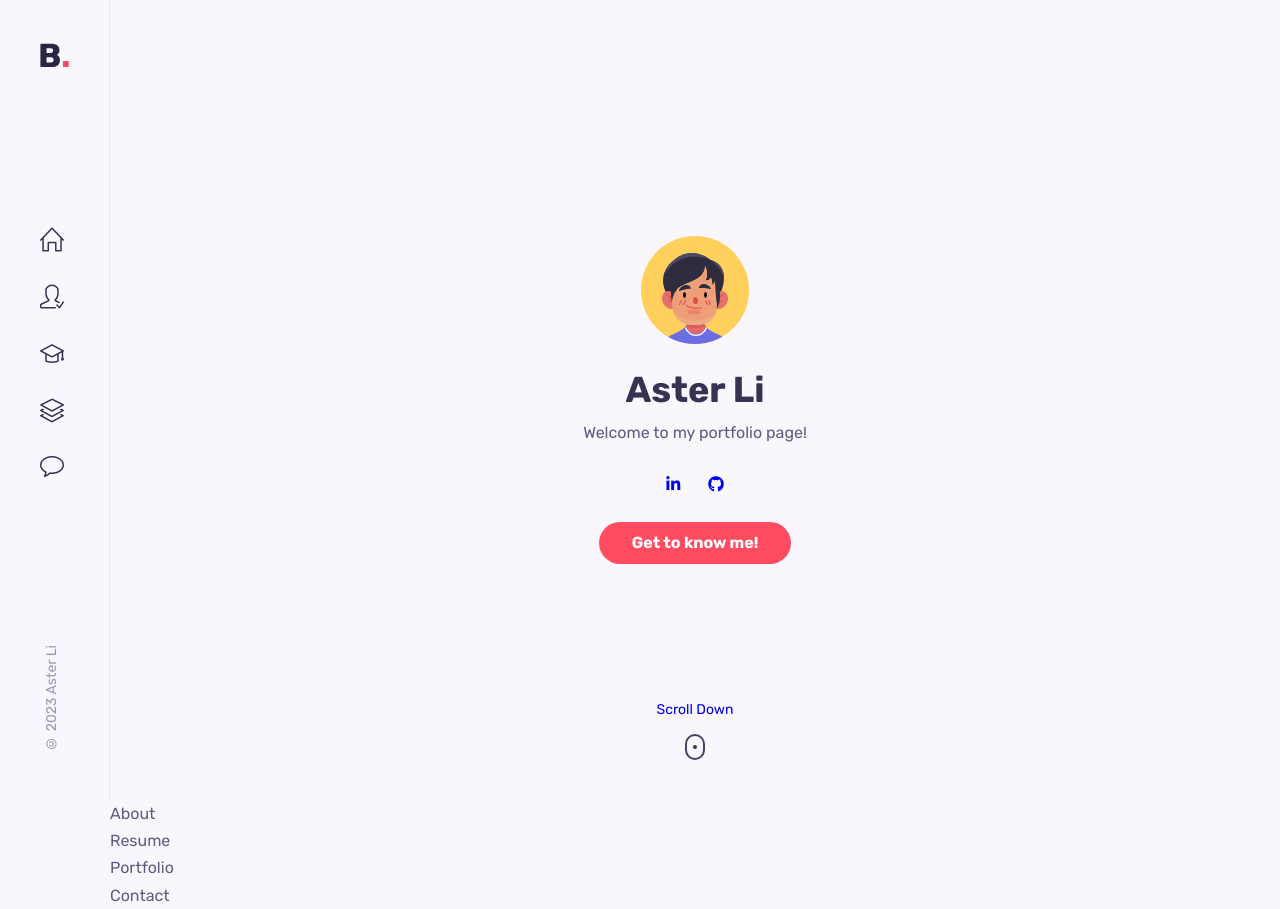
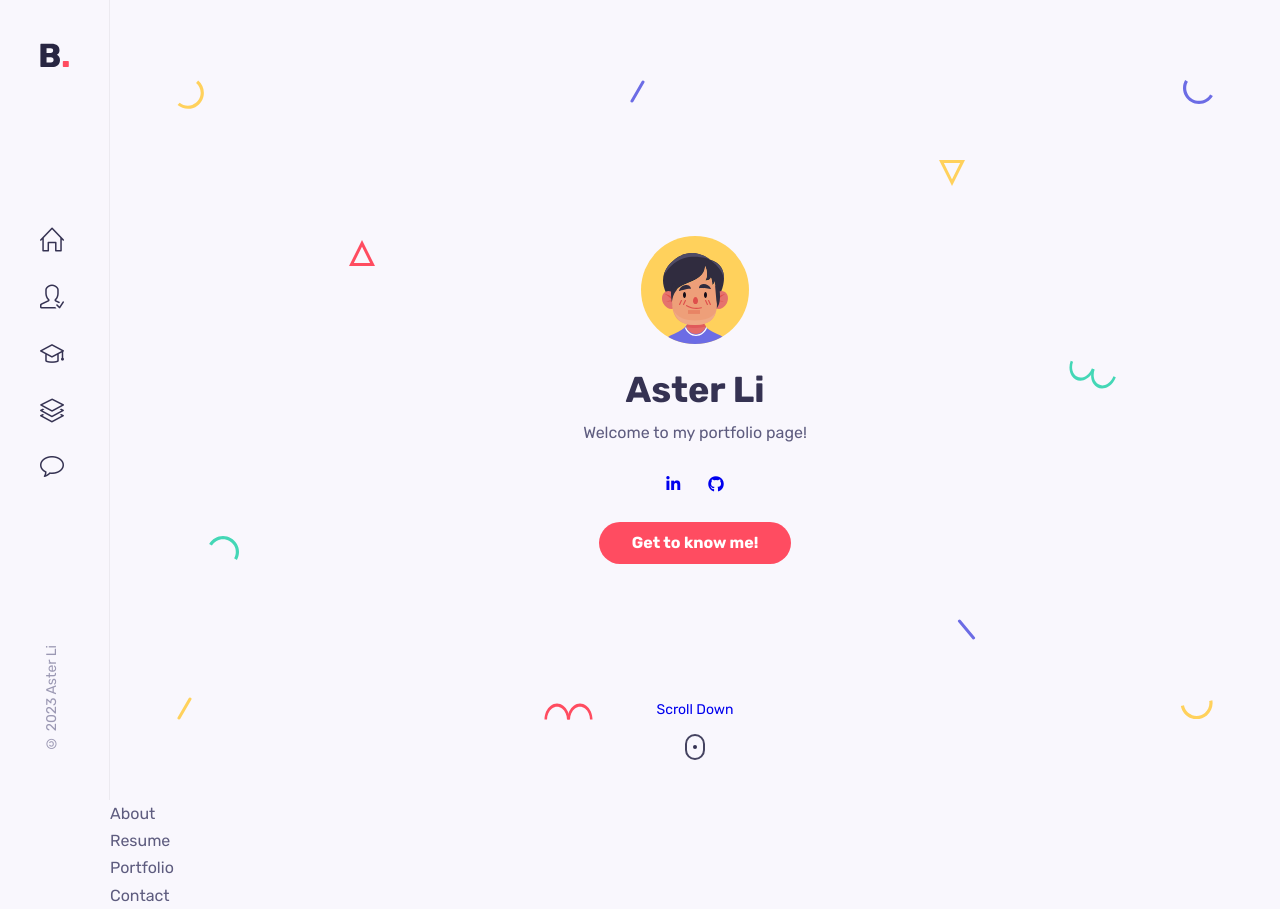
Before and after one commit to asterli/portfolio, a React (Create React App) app: page / in a window 1280 px wide. Built offline with nearby package versions, Linux system fonts and the light colour scheme.

Commit message:
Add fun shapes to the front of my home page

```diff
--- a/src/components/home/Home.jsx
+++ b/src/components/home/Home.jsx
@@ -3,6 +3,7 @@ import "./home.css";
 import Me from "../../assets/avatar-1.svg";
 import HeaderSocials from './HeaderSocials';
 import ScrollDown from './ScrollDown';
+import Shapes from './Shapes';
 
 const Home = () => {
   return (
@@ -14,10 +15,14 @@ const Home = () => {
 
         <HeaderSocials />
 
-        <a href="#contact" className="btn">Get to know me!</a>
+        <a href="#contact" className="btn">
+          Get to know me!
+        </a>
 
         <ScrollDown />
       </div>
+
+      <Shapes />
     </section>
   )
 }
--- /dev/null
+++ b/src/components/home/Shapes.jsx
@@ -0,0 +1,166 @@
+import React from 'react'
+
+const Shapes = () => {
+  return (
+    <div className="shapes">
+        <svg
+        width="27"
+        height="29"
+        class="shape s1"
+        xmlns="http://www.w3.org/2000/svg"
+      >
+        <path
+          d="M21.15625.60099c4.37954 3.67487 6.46544 9.40612 5.47254 15.03526-.9929 5.62915-4.91339 10.30141-10.2846 12.25672-5.37122 1.9553-11.3776.89631-15.75715-2.77856l2.05692-2.45134c3.50315 2.93948 8.3087 3.78663 12.60572 2.22284 4.297-1.5638 7.43381-5.30209 8.22768-9.80537.79387-4.50328-.8749-9.08872-4.37803-12.02821L21.15625.60099z"
+          fill="#FFD15C"
+          fill-rule="evenodd"
+        />
+      </svg>
+
+      <svg
+        width="26"
+        height="26"
+        class="shape s2"
+        xmlns="http://www.w3.org/2000/svg"
+      >
+        <path
+          d="M13 3.3541L2.42705 24.5h21.1459L13 3.3541z"
+          stroke="#FF4C60"
+          stroke-width="3"
+          fill="none"
+          fill-rule="evenodd"
+        />
+      </svg>
+
+      <svg
+        width="30"
+        height="25"
+        class="shape s3"
+        xmlns="http://www.w3.org/2000/svg"
+      >
+        <path
+          d="M.1436 8.9282C3.00213 3.97706 8.2841.92763 14.00013.92796c5.71605.00032 10.9981 3.04992 13.85641 8 2.8583 4.95007 2.8584 11.0491-.00014 16.00024l-2.77128-1.6c2.28651-3.96036 2.28631-8.84002.00011-12.8002-2.2862-3.96017-6.5124-6.40017-11.08513-6.4-4.57271.00018-8.79872 2.43984-11.08524 6.4002l-2.77128-1.6z"
+          fill="#44D7B6"
+          fill-rule="evenodd"
+        />
+      </svg>
+
+      <svg
+        width="15"
+        height="23"
+        class="shape s4"
+        xmlns="http://www.w3.org/2000/svg"
+      >
+        <rect
+          transform="rotate(30 9.86603 10.13397)"
+          x="7"
+          width="3"
+          height="25"
+          rx="1.5"
+          fill="#FFD15C"
+          fill-rule="evenodd"
+        />
+      </svg>
+
+      <svg
+        width="15"
+        height="23"
+        class="shape s5"
+        xmlns="http://www.w3.org/2000/svg"
+      >
+        <rect
+          transform="rotate(30 9.86603 10.13397)"
+          x="7"
+          width="3"
+          height="25"
+          rx="1.5"
+          fill="#6C6CE5"
+          fill-rule="evenodd"
+        />
+      </svg>
+
+      <svg
+        width="49"
+        height="17"
+        class="shape s6"
+        xmlns="http://www.w3.org/2000/svg"
+      >
+        <g fill="#FF4C60" fill-rule="evenodd">
+          <path d="M.5 16.5c0-5.71709 2.3825-10.99895 6.25-13.8567 3.8675-2.85774 8.6325-2.85774 12.5 0C23.1175 5.50106 25.5 10.78292 25.5 16.5H23c0-4.57303-1.90625-8.79884-5-11.08535-3.09375-2.28652-6.90625-2.28652-10 0C4.90625 7.70116 3 11.92697 3 16.5H.5z" />
+          <path d="M23.5 16.5c0-5.71709 2.3825-10.99895 6.25-13.8567 3.8675-2.85774 8.6325-2.85774 12.5 0C46.1175 5.50106 48.5 10.78292 48.5 16.5H46c0-4.57303-1.90625-8.79884-5-11.08535-3.09375-2.28652-6.90625-2.28652-10 0-3.09375 2.28651-5 6.51232-5 11.08535h-2.5z" />
+        </g>
+      </svg>
+
+      <svg
+        width="26"
+        height="26"
+        class="shape s7"
+        xmlns="http://www.w3.org/2000/svg"
+      >
+        <path
+          d="M13 22.6459L2.42705 1.5h21.1459L13 22.6459z"
+          stroke="#FFD15C"
+          stroke-width="3"
+          fill="none"
+          fill-rule="evenodd"
+        />
+      </svg>
+
+      <svg
+        width="19"
+        height="21"
+        class="shape s8"
+        xmlns="http://www.w3.org/2000/svg"
+      >
+        <rect
+          transform="rotate(-40 6.25252 10.12626)"
+          x="7"
+          width="3"
+          height="25"
+          rx="1.5"
+          fill="#6C6CE5"
+          fill-rule="evenodd"
+        />
+      </svg>
+
+      <svg
+        width="30"
+        height="25"
+        class="shape s9"
+        xmlns="http://www.w3.org/2000/svg"
+      >
+        <path
+          d="M29.8564 16.0718c-2.85854 4.95114-8.1405 8.00057-13.85654 8.00024-5.71605-.00032-10.9981-3.04992-13.85641-8-2.8583-4.95007-2.8584-11.0491.00014-16.00024l2.77128 1.6c-2.28651 3.96036-2.28631 8.84002-.00011 12.8002 2.2862 3.96017 6.5124 6.40017 11.08513 6.4 4.57271-.00018 8.79872-2.43984 11.08524-6.4002l2.77128 1.6z"
+          fill="#6C6CE5"
+          fill-rule="evenodd"
+        />
+      </svg>
+
+      <svg
+        width="47"
+        height="29"
+        class="shape s10"
+        xmlns="http://www.w3.org/2000/svg"
+      >
+        <g fill="#44D7B6" fill-rule="evenodd">
+          <path d="M46.78878 17.19094c-1.95535 5.3723-6.00068 9.52077-10.61234 10.8834-4.61167 1.36265-9.0893-.26708-11.74616-4.27524-2.65686-4.00817-3.08917-9.78636-1.13381-15.15866l2.34923.85505c-1.56407 4.29724-1.2181 8.92018.90705 12.12693 2.12514 3.20674 5.70772 4.5107 9.39692 3.4202 3.68921-1.0905 6.92581-4.40949 8.48988-8.70673l2.34923.85505z" />
+          <path d="M25.17585 9.32448c-1.95535 5.3723-6.00068 9.52077-10.61234 10.8834-4.61167 1.36264-9.0893-.26708-11.74616-4.27525C.16049 11.92447-.27182 6.14628 1.68354.77398l2.34923.85505c-1.56407 4.29724-1.2181 8.92018.90705 12.12692 2.12514 3.20675 5.70772 4.5107 9.39692 3.4202 3.68921-1.0905 6.92581-4.40948 8.48988-8.70672l2.34923.85505z" />
+        </g>
+      </svg>
+
+      <svg
+        width="33"
+        height="20"
+        class="shape s11"
+        xmlns="http://www.w3.org/2000/svg"
+      >
+        <path
+          d="M32.36774.34317c.99276 5.63023-1.09332 11.3614-5.47227 15.03536-4.37895 3.67396-10.3855 4.73307-15.75693 2.77837C5.76711 16.2022 1.84665 11.53014.8539 5.8999l3.15139-.55567c.7941 4.50356 3.93083 8.24147 8.22772 9.8056 4.29688 1.56413 9.10275.71673 12.60554-2.2227C28.34133 9.98771 30.01045 5.4024 29.21635.89884l3.15139-.55567z"
+          fill="#FFD15C"
+          fill-rule="evenodd"
+        />
+      </svg>
+    </div>
+  )
+}
+
+export default Shapes
--- a/src/components/home/home.css
+++ b/src/components/home/home.css
@@ -89,3 +89,70 @@
     transform: translateX(-50%);
     animation: ani-mouse 2s linear infinite;
 }
+
+.shapes {
+    position: absolute;
+    left: 0;
+    top: 0;
+    height: 100%;
+    width: 100%;
+}
+
+.shape {
+    position: absolute;
+}
+
+.s1 {
+    left: 2%;
+    top: 10%;
+}
+
+.s2 {
+    left: 18%;
+    top: 30%;
+}
+
+.s3 {
+    left: 5%;
+    bottom: 30%;
+}
+
+.s4 {
+    left: 2%;
+    bottom: 10%;
+}
+
+.s5 {
+    left: 44%;
+    top: 10%;
+}
+
+.s6 {
+    left: 36%;
+    bottom: 10%;
+}
+
+.s7 {
+    top: 20%;
+    right: 25%;
+}
+
+.s8 {
+    right: 24%;
+    bottom: 20%;
+}
+
+.s9 {
+    right: 2%;
+    top: 10%;
+}
+
+.s10 {
+    top: 45%;
+    right: 11%;
+}
+
+.s11 {
+    bottom: 10%;
+    right: 2%;
+}
```
